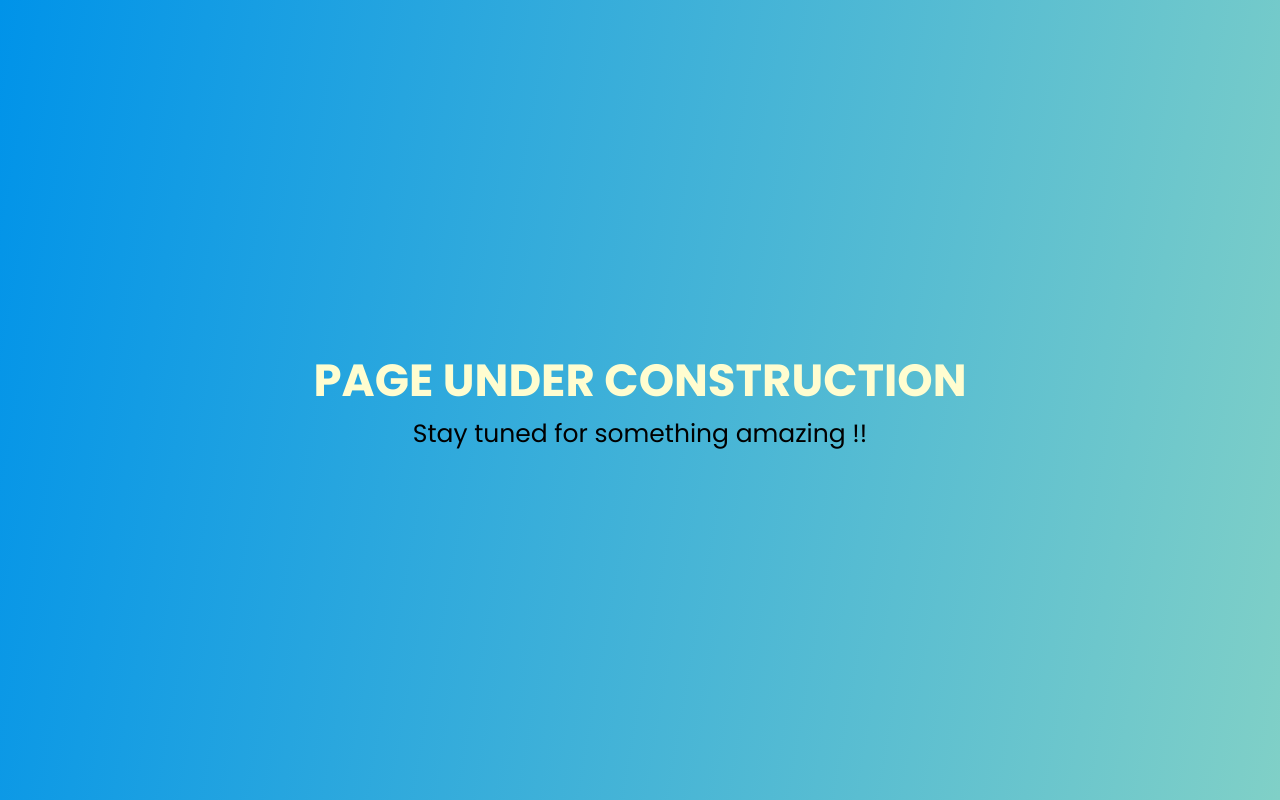
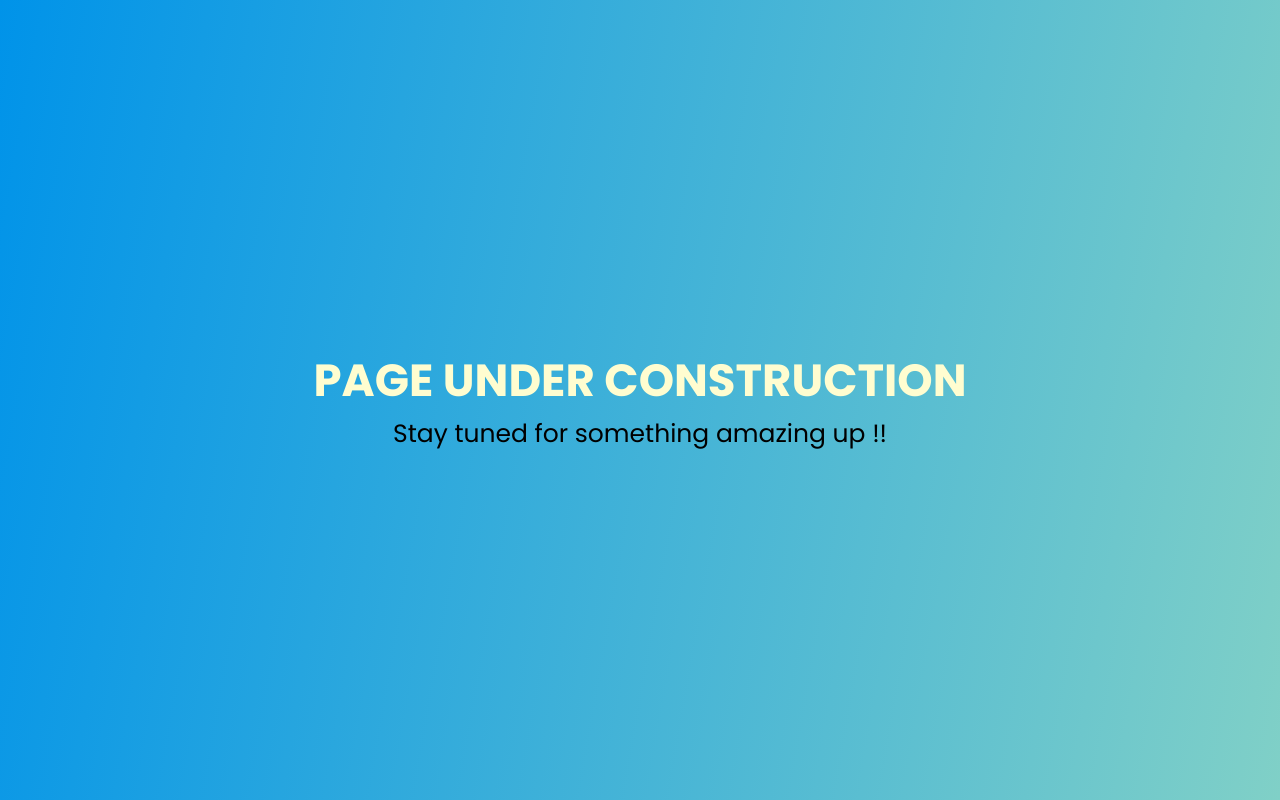
Before and after one commit to Maxi-Dent/Website-Code, a plain HTML site: page index.html in a window 1280 px wide. Drawn offline with Linux system fonts and the light colour scheme.

Commit message:
minor change commit

```diff
--- a/index.html
+++ b/index.html
@@ -42,7 +42,7 @@
     <div class="color">
       <div class="text">
         <p class="heading">PAGE UNDER CONSTRUCTION</p>
-        <p class="subHeading">Stay tuned for something amazing !!</p>
+        <p class="subHeading">Stay tuned for something amazing up !!</p>
       </div>
     </div>
   </body>
```
